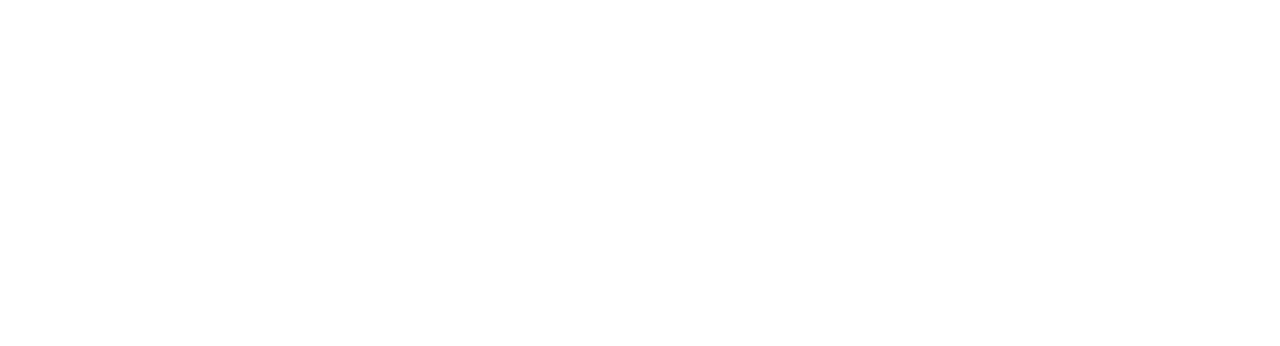
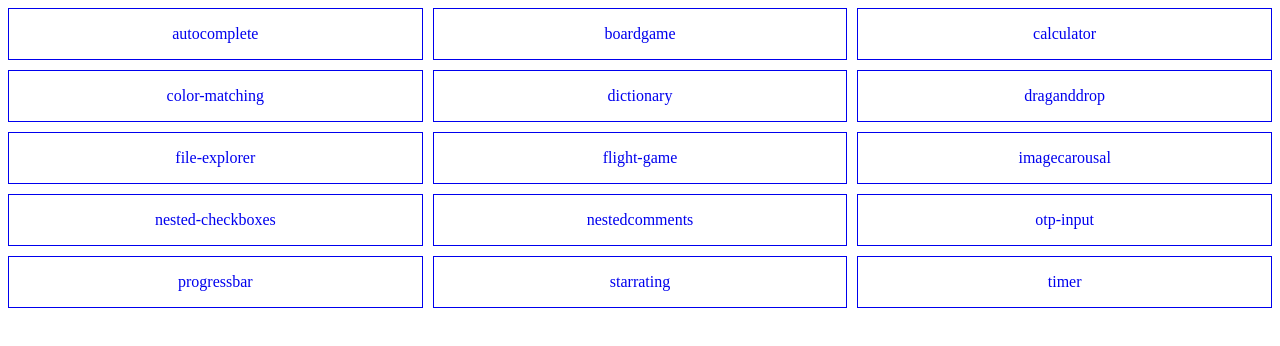
Before and after one commit to saivivek116/frontend-components, a Next.js app: page / in a window 1280 px wide. Shown: the top 346 px of the page. Built offline with nearby package versions, Linux system fonts and the light colour scheme.

Commit message:
home page to navigate through different components

```diff
--- a/src/app/page.js
+++ b/src/app/page.js
@@ -1,10 +1,52 @@
-import Image from "next/image";
+"use client";
 import styles from "./page.module.css";
+import Link from "next/link";
+import { useState, useEffect } from "react";
+
+const items = [
+	{ "name": "autocomplete", "url": "/autocomplete" },
+	{ "name": "boardgame", "url": "/boardgame" },
+	{ "name": "calculator", "url": "/calculator" },
+	{ "name": "color-matching", "url": "/color-matching" },
+	{ "name": "dictionary", "url": "/dictionary" },
+	{ "name": "draganddrop", "url": "/draganddrop" },
+	{ "name": "file-explorer", "url": "/file-explorer" },
+	{ "name": "flight-game", "url": "/flight-game" },
+	{ "name": "imagecarousal", "url": "/imagecarousal" },
+	{ "name": "nested-checkboxes", "url": "/nested-checkboxes" },
+	{ "name": "nestedcomments", "url": "/nestedcomments" },
+	{ "name": "otp-input", "url": "/otp-input" },
+	{ "name": "progressbar", "url": "/progressbar" },
+	{ "name": "starrating", "url": "/starrating" },
+	{ "name": "timer", "url": "/timer" }
+]
 
 export default function Home() {
-  return (
-    <div className={styles.page}>
-
-    </div>
-  );
+  const [viewed, setViewed] = useState([]);
+  useEffect(()=>{
+    const list = sessionStorage.getItem("viewed") || "[]";
+    setViewed(JSON.parse(list));
+  },[]);
+  const handleSelect = (i)=>{
+    if(viewed.includes(i)){
+      return
+    }
+    const viewedlist = [...viewed, i];
+    setViewed(viewedlist);
+    sessionStorage.setItem("viewed", JSON.stringify(viewedlist))
+  }
+  console.log(viewed)
+	return (
+		<div className={styles.page}>
+			{
+        items.map((item,i)=>{
+          return (
+            <Link href={item.url}
+            key={i}
+            className={`${styles.item} ${viewed.includes(i)?styles.viewed:""} `} onClick={()=>handleSelect(i)}>{item.name}</Link>
+          )
+        })
+      }
+		</div>
+	);
 }
--- a/src/app/page.module.css
+++ b/src/app/page.module.css
@@ -1,168 +1,25 @@
-.page {
-  --gray-rgb: 0, 0, 0;
-  --gray-alpha-200: rgba(var(--gray-rgb), 0.08);
-  --gray-alpha-100: rgba(var(--gray-rgb), 0.05);
+.page{
+  display: grid;
+  grid-template-columns: repeat(3, 1fr);
+  gap: 10px;
 
-  --button-primary-hover: #383838;
-  --button-secondary-hover: #f2f2f2;
-
-  display: grid;
-  grid-template-rows: 20px 1fr 20px;
-  align-items: center;
-  justify-items: center;
-  min-height: 100svh;
-  padding: 80px;
-  gap: 64px;
-  font-family: var(--font-geist-sans);
 }
 
-@media (prefers-color-scheme: dark) {
-  .page {
-    --gray-rgb: 255, 255, 255;
-    --gray-alpha-200: rgba(var(--gray-rgb), 0.145);
-    --gray-alpha-100: rgba(var(--gray-rgb), 0.06);
+.page a{
+  border: 1px solid;
+  padding: 16px;
+  text-decoration:none;
+  text-align: center;
+}
 
-    --button-primary-hover: #ccc;
-    --button-secondary-hover: #1a1a1a;
+.viewed{
+  background-color: blue;
+  color: white;
+}
+
+
+@media(max-width:420px){
+  .page{
+    grid-template-columns: repeat(1, 1fr);
   }
 }
-
-.main {
-  display: flex;
-  flex-direction: column;
-  gap: 32px;
-  grid-row-start: 2;
-}
-
-.main ol {
-  font-family: var(--font-geist-mono);
-  padding-left: 0;
-  margin: 0;
-  font-size: 14px;
-  line-height: 24px;
-  letter-spacing: -0.01em;
-  list-style-position: inside;
-}
-
-.main li:not(:last-of-type) {
-  margin-bottom: 8px;
-}
-
-.main code {
-  font-family: inherit;
-  background: var(--gray-alpha-100);
-  padding: 2px 4px;
-  border-radius: 4px;
-  font-weight: 600;
-}
-
-.ctas {
-  display: flex;
-  gap: 16px;
-}
-
-.ctas a {
-  appearance: none;
-  border-radius: 128px;
-  height: 48px;
-  padding: 0 20px;
-  border: none;
-  border: 1px solid transparent;
-  transition:
-    background 0.2s,
-    color 0.2s,
-    border-color 0.2s;
-  cursor: pointer;
-  display: flex;
-  align-items: center;
-  justify-content: center;
-  font-size: 16px;
-  line-height: 20px;
-  font-weight: 500;
-}
-
-a.primary {
-  background: var(--foreground);
-  color: var(--background);
-  gap: 8px;
-}
-
-a.secondary {
-  border-color: var(--gray-alpha-200);
-  min-width: 158px;
-}
-
-.footer {
-  grid-row-start: 3;
-  display: flex;
-  gap: 24px;
-}
-
-.footer a {
-  display: flex;
-  align-items: center;
-  gap: 8px;
-}
-
-.footer img {
-  flex-shrink: 0;
-}
-
-/* Enable hover only on non-touch devices */
-@media (hover: hover) and (pointer: fine) {
-  a.primary:hover {
-    background: var(--button-primary-hover);
-    border-color: transparent;
-  }
-
-  a.secondary:hover {
-    background: var(--button-secondary-hover);
-    border-color: transparent;
-  }
-
-  .footer a:hover {
-    text-decoration: underline;
-    text-underline-offset: 4px;
-  }
-}
-
-@media (max-width: 600px) {
-  .page {
-    padding: 32px;
-    padding-bottom: 80px;
-  }
-
-  .main {
-    align-items: center;
-  }
-
-  .main ol {
-    text-align: center;
-  }
-
-  .ctas {
-    flex-direction: column;
-  }
-
-  .ctas a {
-    font-size: 14px;
-    height: 40px;
-    padding: 0 16px;
-  }
-
-  a.secondary {
-    min-width: auto;
-  }
-
-  .footer {
-    flex-wrap: wrap;
-    align-items: center;
-    justify-content: center;
-  }
-}
-
-@media (prefers-color-scheme: dark) {
-  .logo {
-    filter: invert();
-  }
-}
```
